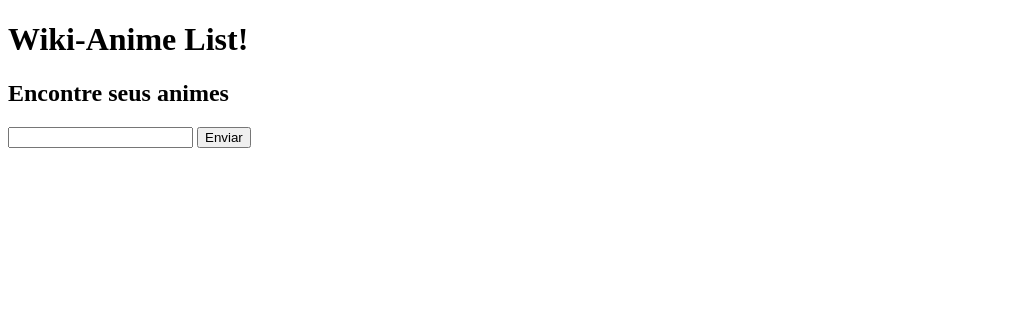
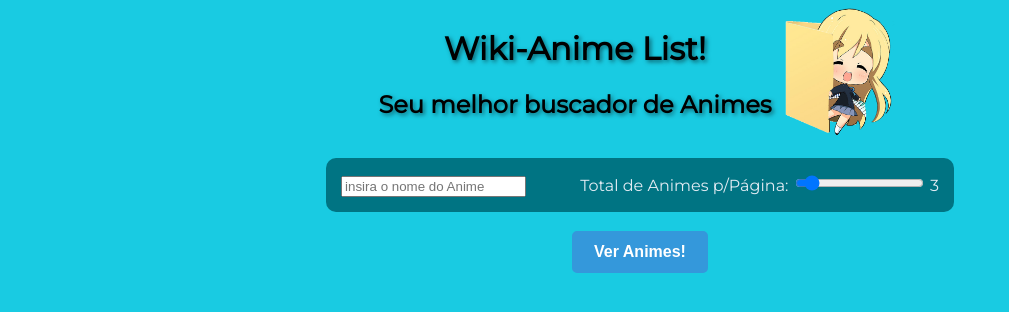
Before and after one commit to arthur-bubolz/wiki_animes, a Flask app: page / in a window 1280 px wide. Shown: the top 312 px of the page, without its empty margins (0-1009 px from the left). Run offline with Flask 3, Linux system fonts and the light colour scheme.

Commit message:
Add files via upload

```diff
--- /dev/null
+++ b/static/css/style.css
@@ -0,0 +1,65 @@
+body {
+    background-color: rgb(25, 203, 226);
+    text-align: center;
+    font-family: 'Montserrat', sans-serif;
+}
+
+button {
+    display: inline-block;
+    padding: 10px 20px;
+    font-size: 16px;
+    font-weight: bold;
+    text-align: center;
+    text-decoration: none;
+    cursor: pointer;
+    border: 2px solid #3498db;
+    border-radius: 5px;
+    color: #ffffff;
+    background-color: #3498db;
+    transition: background-color 0.3s ease;
+}
+
+button:hover {
+    background-color: #2980b9;
+}
+
+
+/* No seu arquivo CSS */
+.all_head {
+    text-shadow: 2px 2px 4px rgba(0, 0, 0, 0.5);
+    display: flex;
+    justify-content: center;
+}
+
+.insert_field {
+    background-color: rgb(0, 116, 131);
+    color: rgb(225, 235, 243);
+    padding: 15px; /* Adiciona margem interna para criar um espaçamento */
+    display: inline-block; /* Torna a div um bloco em linha para se ajustar ao conteúdo */
+    border-radius: 10px;
+    justify-content: center;
+}
+
+#subtitle {
+    text-shadow: 2px 2px 4px rgba(0, 0, 0, 0.5);
+}
+
+#meuTexto {
+    display: inline-block;
+    margin-right: 50px; /* Adicione margem direita para espaço entre os itens, se necessário */
+}
+
+#logo_site {
+    margin-left: 10px; /* Adiciona margem à direita para espaço entre os itens */
+}
+
+.animeDiv {
+    background-color: rgb(255, 193, 79);
+    display: block;
+    border-radius: 10px;
+    padding-bottom: 10px;
+}
+
+.animeDiv:hover {
+    box-shadow: 0 0 10px rgba(0, 0, 0, 0.3); /* Adiciona uma sombra ao passar o mouse */
+}
--- a/templates/index.html
+++ b/templates/index.html
@@ -4,17 +4,38 @@
     <meta charset="UTF-8">
     <meta name="viewport" content="width=device-width, initial-scale=1.0">
     <script src=".\static\js\script.js"></script>
+    <link rel="stylesheet" href=".\static\css\style.css">
+    <link rel="preconnect" href="https://fonts.googleapis.com">
+    <link rel="preconnect" href="https://fonts.gstatic.com" crossorigin>
+    <link href="https://fonts.googleapis.com/css2?family=Montserrat&display=swap" rel="stylesheet">
     <title>Wiki-Anime List!</title>
 </head>
 <body>
-    <h1>Wiki-Anime List!</h1>
-    <h2>Encontre seus animes</h2>
+    <div class="all_head">
+        <div id="headline">
+            <h1>Wiki-Anime List!</h1>
+            <h2 id="subtitle">Seu melhor buscador de Animes</h2>
+        </div>
+        <img src=".\static\assets\website_icon.png" alt="logo" width=120 id="logo_site">
+    </div>
+    <br>
+    <div class="insert_field">
+        <input type="text" id="meuTexto" name="meuTexto" placeholder="insira o nome do Anime">
+        <span>Total de Animes p/Página: </span>
+        <input id="slider" class="slider" type="range" min="1" max="25" value="3">
+        <span id="slider-value">3</span>
+    </div>
 
-    <input type="text" id="meuTexto" name="meuTexto">
-    <button onclick="capturarTexto()">Enviar</button>
+    <br><br>
+    <button onclick="capturarTexto()">Ver Animes!</button>
+
 
     <!-- Contêiner para as miniaturas -->
     <div id="jsonContainer"></div>
 
+    <br>
+    <button id="prevButton" onclick="prev()" style="display: none;">Back</button>
+    <button id="nextButton" onclick="next()" style="display: none;">Next</button>
+
 </body>
 </html>
```
Also changed, not shown: static/js/script.js (+72 -48 lines), static/assets/website_icon.png (added).
